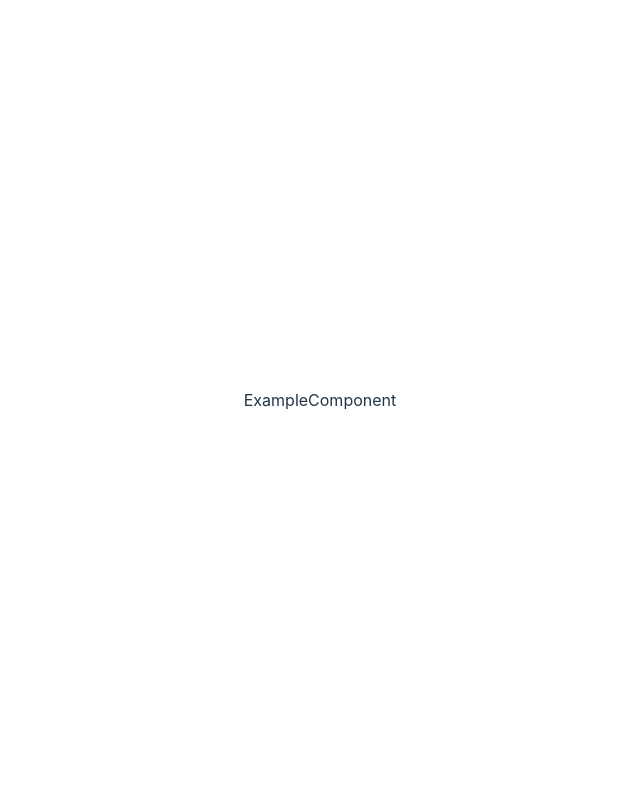
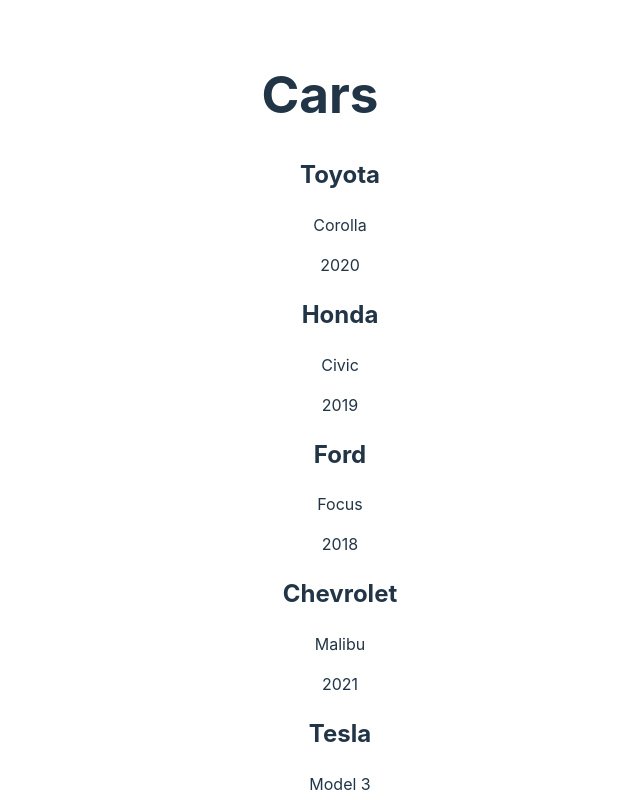
Before and after one commit to fredyzz/cars-list-app, a React (Vite) app: page / in a window 1280 px wide. Shown: the top 800 px of the page, without its empty margins (320-960 px from the left). Built offline with nearby package versions, Linux system fonts and the light colour scheme; data requests are answered from the project's data file.

Commit message:
Create CarsList and Car components skeletons

```diff
--- a/src/App.tsx
+++ b/src/App.tsx
@@ -1,19 +1,13 @@
 import "./App.css";
 
 import { CarsContextProvider } from "./contexts/CarsContext";
-import { useCarsContext } from "./contexts/CarsContext/useCarsContext";
+
+import Home from "./pages/Home";
 
 function App() {
-  const ExampleComponent = () => {
-    const carsContext = useCarsContext();
-    console.log(carsContext);
-
-    return <div>ExampleComponent</div>;
-  };
-
   return (
     <CarsContextProvider>
-      <ExampleComponent />
+      <Home />
     </CarsContextProvider>
   );
 }
--- /dev/null
+++ b/src/components/Car.tsx
@@ -0,0 +1,17 @@
+import { Car as CarInterface } from "../interfaces/car";
+
+interface CarProps {
+  car: CarInterface;
+}
+
+function Car({ car }: CarProps) {
+  return (
+    <div>
+      <h2>{car.make}</h2>
+      <p>{car.model}</p>
+      <p>{car.year}</p>
+    </div>
+  );
+}
+
+export default Car;
--- /dev/null
+++ b/src/components/Cars.tsx
@@ -0,0 +1,19 @@
+import { CarList as CarListInterface } from "../interfaces/carList";
+
+import Car from "./Car";
+
+interface CarsProps {
+  cars: CarListInterface;
+}
+
+function CarsList({ cars }: CarsProps) {
+  return (
+    <ul>
+      {cars.map((car) => (
+        <Car car={car} key={car.id} />
+      ))}
+    </ul>
+  );
+}
+
+export default CarsList;
--- /dev/null
+++ b/src/pages/Home.tsx
@@ -0,0 +1,28 @@
+import { useCarsContext } from "../contexts/CarsContext/useCarsContext";
+import CarsList from "../components/Cars";
+
+function Home() {
+  const { state } = useCarsContext();
+  const { cars, loading, error } = state;
+
+  if (loading) {
+    return <div>Loading...</div>;
+  }
+
+  if (error) {
+    return <div>Error: {error}</div>;
+  }
+
+  if (!cars) {
+    return null;
+  }
+
+  return (
+    <div>
+      <h1>Cars</h1>
+      <CarsList cars={cars} />
+    </div>
+  );
+}
+
+export default Home;
```
